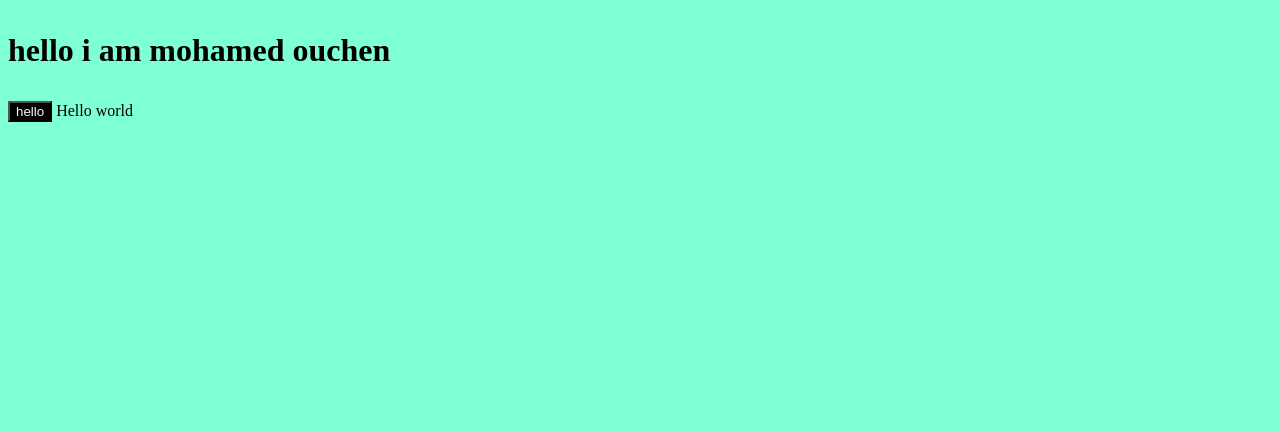
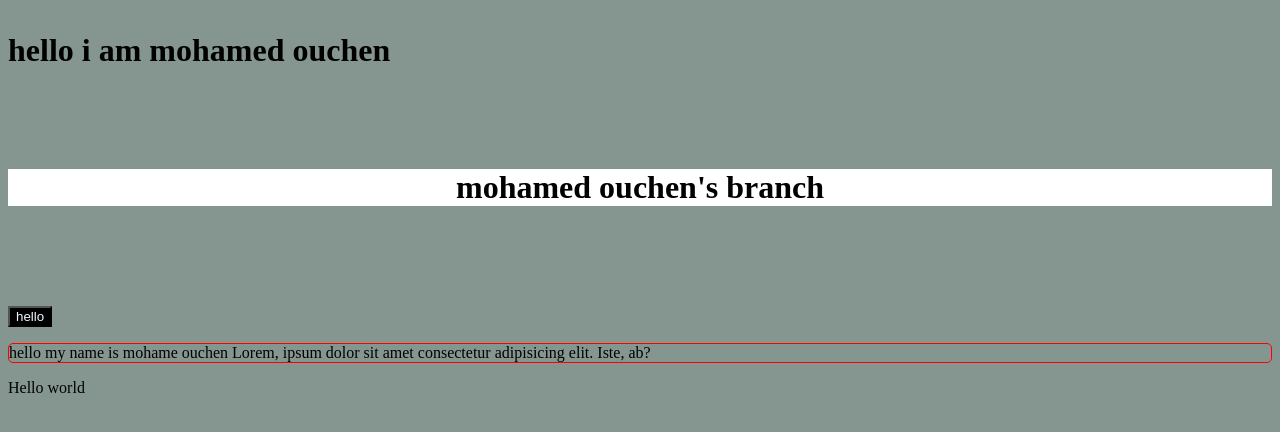
Before and after one commit to Mouha-med-ouchen/my-project, a plain HTML site: page index.html in a window 1280 px wide. Drawn offline with Linux system fonts and the light colour scheme.

Commit message:
changing of mohamed

```diff
--- a/index.html
+++ b/index.html
@@ -8,7 +8,9 @@
 </head>
 <body>
     <h3>hello i am mohamed ouchen</h3>
+    <h1>mohamed ouchen's branch</h1>
     <button>hello</button>
+    <p>hello my name is mohame ouchen Lorem, ipsum dolor sit amet consectetur adipisicing elit. Iste, ab?</p>
     <script src="app.js"></script>
 </body>
 </html>
--- a/style.css
+++ b/style.css
@@ -1,5 +1,5 @@
 body{
-    background-color: aquamarine;
+    background-color: rgb(133, 150, 144);
 }
 h3{
     font-size: xx-large;
@@ -8,3 +8,14 @@ button{
     background-color: black;
     color: aliceblue;
 }
+p{
+    color: black;
+    border: solid 1px red;
+    border-radius: 5px;
+}
+h1{
+    display: block;
+    text-align: center;
+    background-color: #fff;
+    margin: 100px auto;
+}
```
